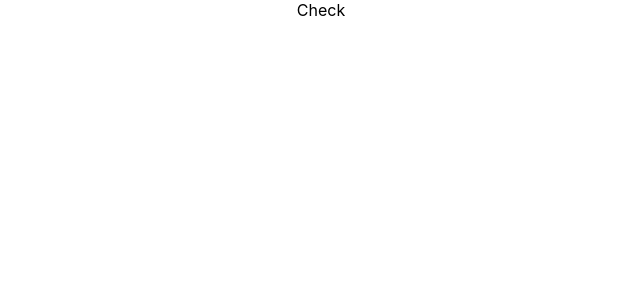
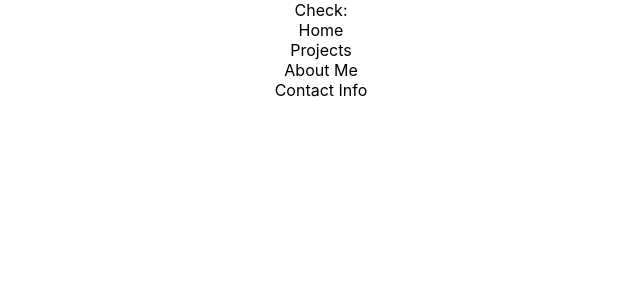
Before and after one commit to JoeliRosas20/joelirosas20.github.io, a React (Create React App) app: page / in a window 1280 px wide. Shown: the top 300 px of the page, without its empty margins (319-959 px from the left). Built offline with nearby package versions, Linux system fonts and the light colour scheme.

Commit message:
About Time

```diff
--- a/src/App.js
+++ b/src/App.js
@@ -1,5 +1,6 @@
 import './App.css';
 import React from 'react';
+import Site from './Site';
 
 function App() {
   return (
@@ -20,7 +21,8 @@ function App() {
         </a>
       </header>
       <Site/>*/}
-      Check
+      Check:
+      <Site/>
     </div>
   );
 }
--- a/src/Site.js
+++ b/src/Site.js
@@ -1,10 +1,16 @@
 import React from 'react';
-
+import AboutMe from './components/AboutMe';
+import ContactInfo from './components/ContactInfo';
+import HomePage from './components/HomePage';
+import MyProjects from './components/MyProjects';
 
 function Site() {
     return (
         <div>
-
+            <HomePage/>
+            <MyProjects/>
+            <AboutMe/>
+            <ContactInfo/>
         </div>
     )
 }
--- /dev/null
+++ b/src/components/AboutMe.js
@@ -0,0 +1,11 @@
+import React from 'react'
+
+function AboutMe() {
+    return (
+        <div>
+            About Me
+        </div>
+    )
+}
+
+export default AboutMe
--- /dev/null
+++ b/src/components/ContactInfo.js
@@ -0,0 +1,11 @@
+import React from 'react'
+
+function ContactInfo() {
+    return (
+        <div>
+            Contact Info
+        </div>
+    )
+}
+
+export default ContactInfo
--- /dev/null
+++ b/src/components/HomePage.js
@@ -0,0 +1,11 @@
+import React from 'react'
+
+function HomePage() {
+    return (
+        <div>
+            Home
+        </div>
+    )
+}
+
+export default HomePage
--- /dev/null
+++ b/src/components/MyProjects.js
@@ -0,0 +1,11 @@
+import React from 'react'
+
+function MyProjects() {
+    return (
+        <div>
+            Projects
+        </div>
+    )
+}
+
+export default MyProjects
```
